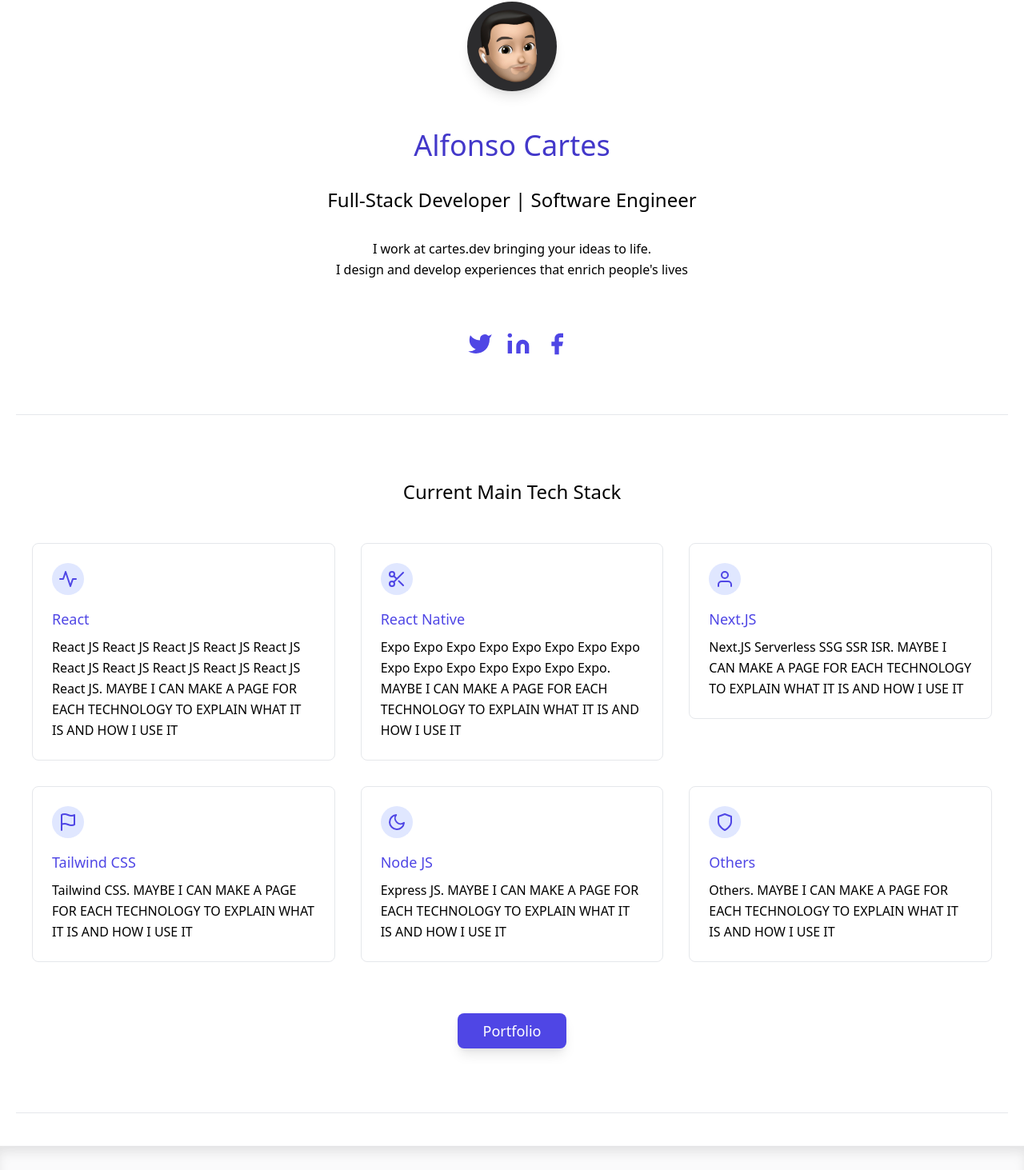
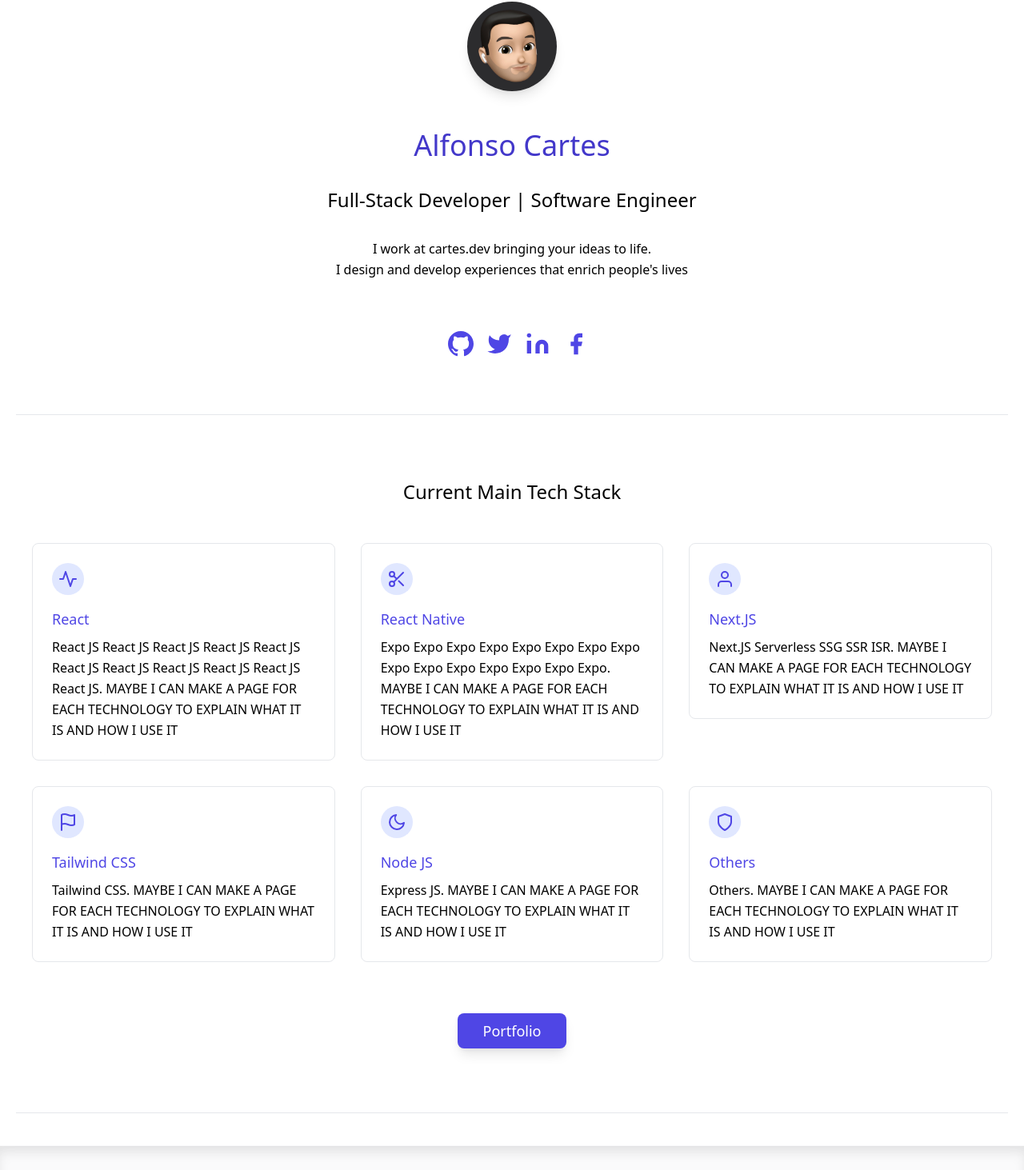
Before and after one commit to alfonsocartes/cartes_dev, a Next.js app: page / in a window 1280 px wide. Shown: the part 183-1646 px from the top of the page at 80% size. Built offline with nearby package versions, Linux system fonts and the light colour scheme; what @tailwindcss/typography would draw is missing.

Commit message:
Add GitHub to social link icons

```diff
--- a/components/SocialNetworks.js
+++ b/components/SocialNetworks.js
@@ -4,6 +4,26 @@ const SocialNetworks = () => (
   <section>
     <div className="container mx-auto flex pb-8 items-center justify-center flex-col ">
       <span className="inline-flex text-xl">
+        <div className="pl-4 text-indigo-600 hover:text-indigo-400 dark:text-indigo-400 dark:hover:text-indigo-600">
+          <a
+            href="https://github.com/alfonsocartes"
+            target="_blank"
+            rel="noopener noreferrer"
+          >
+            <div>
+              <svg
+                fill="currentColor"
+                strokeLinecap="round"
+                strokeLinejoin="round"
+                strokeWidth="2"
+                className="w-8 h-8"
+                viewBox="0 0 24 24"
+              >
+                <path d="M12 0c-6.626 0-12 5.373-12 12 0 5.302 3.438 9.8 8.207 11.387.599.111.793-.261.793-.577v-2.234c-3.338.726-4.033-1.416-4.033-1.416-.546-1.387-1.333-1.756-1.333-1.756-1.089-.745.083-.729.083-.729 1.205.084 1.839 1.237 1.839 1.237 1.07 1.834 2.807 1.304 3.492.997.107-.775.418-1.305.762-1.604-2.665-.305-5.467-1.334-5.467-5.931 0-1.311.469-2.381 1.236-3.221-.124-.303-.535-1.524.117-3.176 0 0 1.008-.322 3.301 1.23.957-.266 1.983-.399 3.003-.404 1.02.005 2.047.138 3.006.404 2.291-1.552 3.297-1.23 3.297-1.23.653 1.653.242 2.874.118 3.176.77.84 1.235 1.911 1.235 3.221 0 4.609-2.807 5.624-5.479 5.921.43.372.823 1.102.823 2.222v3.293c0 .319.192.694.801.576 4.765-1.589 8.199-6.086 8.199-11.386 0-6.627-5.373-12-12-12z" />
+              </svg>
+            </div>
+          </a>
+        </div>
         <div className="pl-4 text-indigo-600 hover:text-indigo-400 dark:text-indigo-400 dark:hover:text-indigo-600">
           <a
             href="https://twitter.com/cartes_dev"
--- a/components/page-layout/Footer.js
+++ b/components/page-layout/Footer.js
@@ -16,6 +16,26 @@ export default function Footer() {
             </a>
           </p>
           <span className="inline-flex sm:ml-auto sm:mt-0 mt-2 justify-center sm:justify-start">
+            <div className="pl-4 hover:text-gray-500">
+              <a
+                href="https://github.com/alfonsocartes"
+                target="_blank"
+                rel="noopener noreferrer"
+              >
+                <div>
+                  <svg
+                    fill="currentColor"
+                    strokeLinecap="round"
+                    strokeLinejoin="round"
+                    strokeWidth="2"
+                    className="w-5 h-5"
+                    viewBox="0 0 24 24"
+                  >
+                    <path d="M12 0c-6.626 0-12 5.373-12 12 0 5.302 3.438 9.8 8.207 11.387.599.111.793-.261.793-.577v-2.234c-3.338.726-4.033-1.416-4.033-1.416-.546-1.387-1.333-1.756-1.333-1.756-1.089-.745.083-.729.083-.729 1.205.084 1.839 1.237 1.839 1.237 1.07 1.834 2.807 1.304 3.492.997.107-.775.418-1.305.762-1.604-2.665-.305-5.467-1.334-5.467-5.931 0-1.311.469-2.381 1.236-3.221-.124-.303-.535-1.524.117-3.176 0 0 1.008-.322 3.301 1.23.957-.266 1.983-.399 3.003-.404 1.02.005 2.047.138 3.006.404 2.291-1.552 3.297-1.23 3.297-1.23.653 1.653.242 2.874.118 3.176.77.84 1.235 1.911 1.235 3.221 0 4.609-2.807 5.624-5.479 5.921.43.372.823 1.102.823 2.222v3.293c0 .319.192.694.801.576 4.765-1.589 8.199-6.086 8.199-11.386 0-6.627-5.373-12-12-12z" />
+                  </svg>
+                </div>
+              </a>
+            </div>
             <div className="pl-4 hover:text-gray-500">
               <a
                 href="https://twitter.com/cartes_dev"
```
